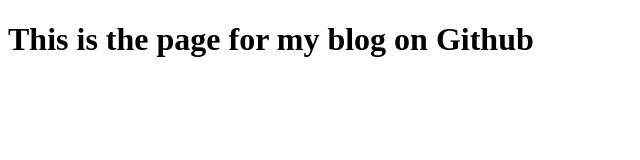
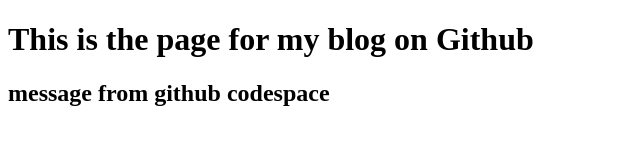
Before and after one commit to hejunchen/blogs, a plain HTML site: page index.html in a window 1280 px wide. Shown: the whole page, without its empty margins (0-640 px from the left). Drawn offline with Linux system fonts and the light colour scheme.

Commit message:
add h2 message

```diff
--- a/index.html
+++ b/index.html
@@ -7,6 +7,7 @@
 
 <body>
     <h1>This is the page for my blog on Github</h1>
+    <h2>message from github codespace</h2>
 </body>
 
 </html>
```
